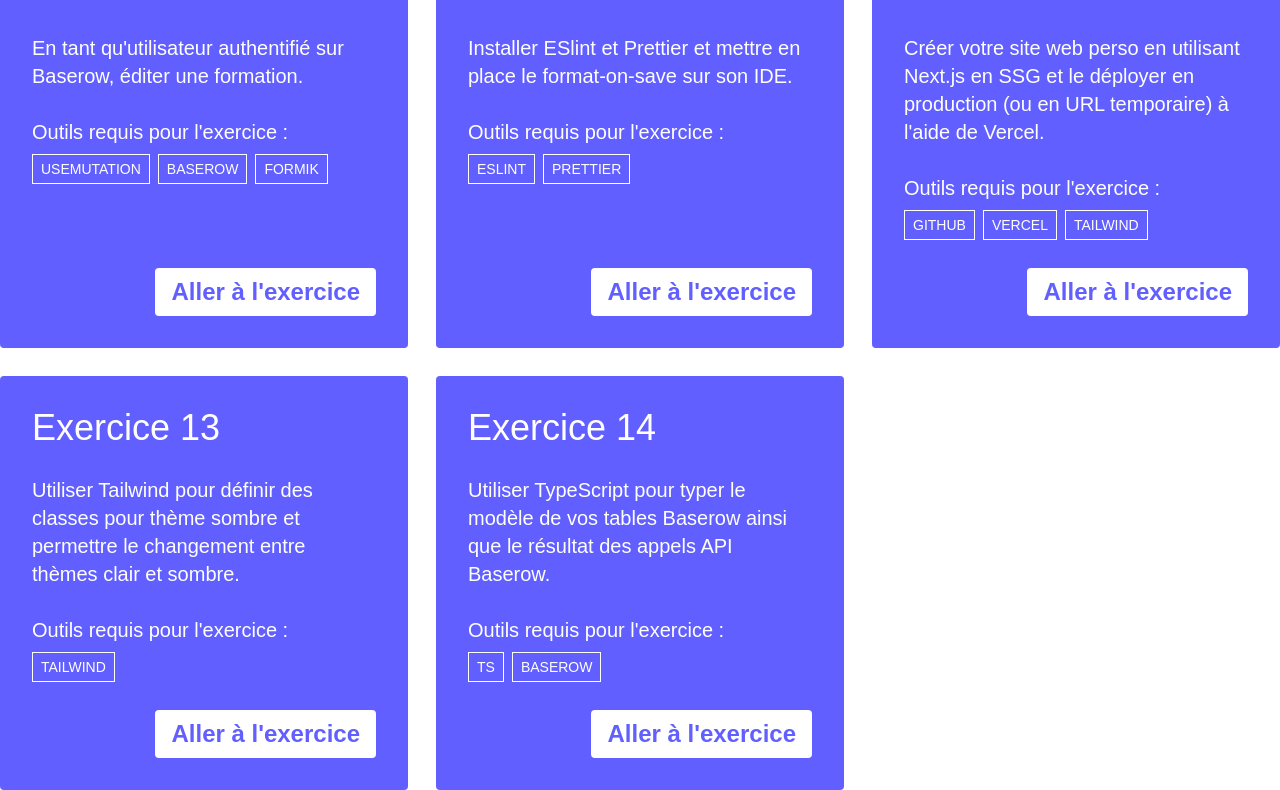
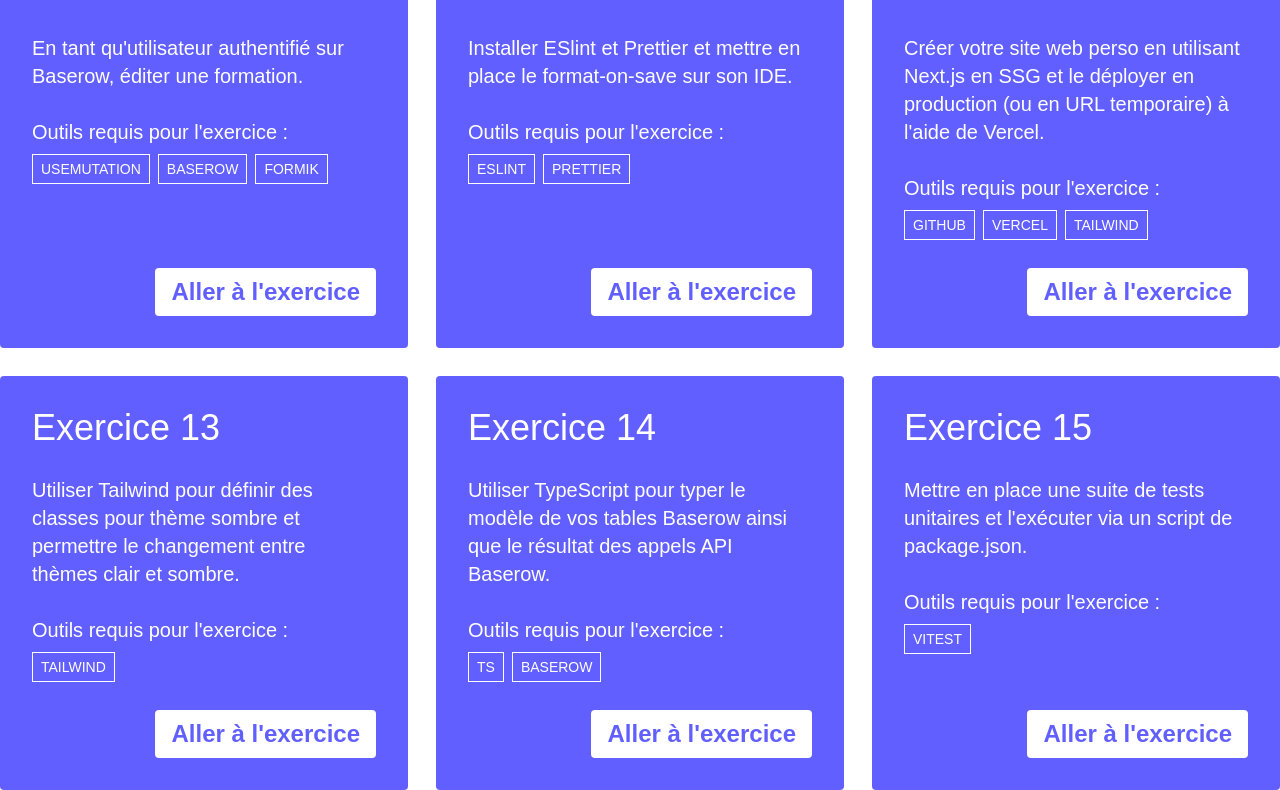
Before and after one commit to piksail/greta-next-baserow, a Next.js app: page / in a window 1280 px wide. Shown: the part 1638-2428 px from the top of the page. Built offline with nearby package versions, Linux system fonts and the light colour scheme; a web font is replaced by a local one.

Commit message:
feat: add exo15 about unit tests

```diff
--- /dev/null
+++ b/app/exo-15/page.tsx
@@ -0,0 +1,17 @@
+//https://nextjs.org/docs/app/building-your-application/testing/vitest
+
+import Link from "next/link";
+
+export default function Exo15() {
+  return (
+    <main className="mx-auto max-w-7xl p-12 text-center">
+      <h1 className="text-7xl font-bold">Exercice 15</h1>
+      <Link
+        href="/"
+        className="mt-12 inline-block rounded bg-indigo-500 px-4 py-2 text-2xl font-bold text-white"
+      >
+        Aller à l&apos;accueil
+      </Link>
+    </main>
+  );
+}
--- a/app/page.tsx
+++ b/app/page.tsx
@@ -84,6 +84,12 @@
         "Utiliser TypeScript pour typer le modèle de vos tables Baserow ainsi que le résultat des appels API Baserow.",
       keywords: ["TS", "Baserow"],
     },
+    {
+      id: 15,
+      description:
+        "Mettre en place une suite de tests unitaires et l'exécuter via un script de package.json.",
+      keywords: ["Vitest"],
+    },
   ];
 
   return (
```
Also changed, not shown: package.json (+9 -2 lines), vitest.config.mts (added), 2 other files (tests, documents, lock files or other folders).
